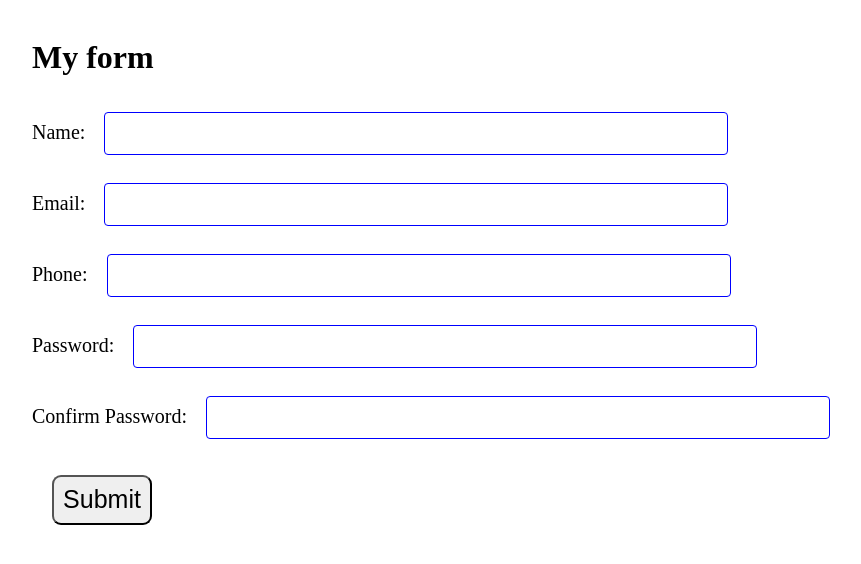
After one commit to anarkha18/anarkha, a Django app: page /validate in a window 1280 px wide. The commit adds this page. Shown: the top 564 px of the page, without its empty margins (26-887 px from the left). Run offline with Django 3.2, Linux system fonts and the light colour scheme.

Commit message:
validate

```diff
--- a/home/templates/base.html
+++ b/home/templates/base.html
@@ -1,7 +1,6 @@
 {% load static %}
 <!DOCTYPE html>
 <html lang="en">
-
 <head>
   <meta charset="UTF-8">
   <meta http-equiv="X-UA-Compatible" content="IE=edge">
--- a/home/templates/fbhome.html
+++ b/home/templates/fbhome.html
@@ -11,6 +11,7 @@
     <script src="https://ajax.googleapis.com/ajax/libs/jquery/3.5.1/jquery.min.js"></script>
     <script src="https://cdnjs.cloudflare.com/ajax/libs/popper.js/1.16.0/umd/popper.min.js"></script>
     <script src="https://maxcdn.bootstrapcdn.com/bootstrap/4.5.2/js/bootstrap.min.js"></script>
+    <script src="https://ajax.googleapis.com/ajax/libs/jquery/3.5.1/jquery.min.js"></script>
     <style>
         .logo {
             width: 240px;
@@ -247,5 +248,5 @@
         </div>
     </footer>
 </body>
-
+</script>
 </html>
--- /dev/null
+++ b/home/templates/validate.html
@@ -0,0 +1,132 @@
+<!DOCTYPE html>
+<html lang="en">
+<head>
+    <meta charset="UTF-8">
+    <meta http-equiv="X-UA-Compatible" content="IE=edge">
+    <meta name="viewport" content="width=device-width, initial-scale=1.0">
+    <title>validation</title>
+    <style>
+
+        body {
+            padding: 10px 50px;
+        }
+
+        .formdesign {
+            font-size: 20px;
+
+        }
+
+        .formdesign input {
+            width: 50%;
+            padding: 12px 20px;
+            border: 1px solid blue;
+            margin: 14px;
+            border-radius: 4px;
+            font-size: 15px;
+        }
+
+        .formerror {
+            color: red;
+        }
+
+        .but {
+            border-radius: 9px;
+            width: 100px;
+            height: 50px;
+            font-size: 25px;
+            margin: 22px 20px;
+        }
+
+    </style>
+</head>
+<body>
+    <h1>My form</h1>
+    <form aciton ="/myaction.py" name="myForm" onsubmit="return validateForm()" method="post">
+        <div class="formdesign" id="name">
+            Name: <input type="text" name="fname" required><b><span class="formerror"> </span></b>
+        </div>
+
+        <div class="formdesign" id="email">
+            Email: <input type="email" name="femail" required><b><span class="formerror"> </span></b>
+        </div>
+
+        <div class="formdesign" id="phone">
+            Phone: <input type="phone" name="fphone" required><b><span class="formerror"></span></b>
+        </div>
+
+        <div class="formdesign" id="pass">
+            Password: <input type="password" name="fpass" required><b><span class="formerror"</span></b>
+        </div>
+
+        <div class="formdesign" id="cpass">
+            Confirm Password: <input type="password" name="fcpass" required><b><span class="formerror"></span></b>
+        </div>
+
+        <input class="but" type="submit" value="Submit">
+
+    </form>
+</body>
+<script>
+    function clearErrors(){
+
+errors = document.getElementsByClassName('formerror');
+for(let item of errors)
+{
+    item.innerHTML = "";
+}
+
+
+}
+function seterror(id, error){
+
+element = document.getElementById(id);
+element.getElementsByClassName('formerror')[0].innerHTML = error;
+
+}
+
+function validateForm(){
+var returnval = true;
+clearErrors();
+
+
+var name = document.forms['myForm']["fname"].value;
+if (name.length<5){
+    seterror("name", "*Length of name is too short");
+    returnval = false;
+}
+
+if (name.length == 0){
+    seterror("name", "*Length of name cannot be zero!");
+    returnval = false;
+}
+
+var email = document.forms['myForm']["femail"].value;
+if (email.length>15){
+    seterror("email", "*Email length is too long");
+    returnval = false;
+}
+
+var phone = document.forms['myForm']["fphone"].value;
+if (phone.length != 10){
+    seterror("phone", "*Phone number should be of 10 digits!");
+    returnval = false;
+}
+
+var password = document.forms['myForm']["fpass"].value;
+if (password.length < 6){
+
+    seterror("pass", "*Password should be atleast 6 characters long!");
+    returnval = false;
+}
+
+var cpassword = document.forms['myForm']["fcpass"].value;
+if (cpassword != password){
+    seterror("cpass", "*Password and Confirm password should match!");
+    returnval = false;
+}
+
+return returnval;
+}
+
+</script>
+</html>
--- a/home/urls.py
+++ b/home/urls.py
@@ -18,7 +18,8 @@ urlpatterns = [
     path('asgmnt14', views.assignment14, name="asgmnt14"),
     path('asgmnt15', views.assignment15, name="asgmnt15"),
     path('asgmnt16', views.assignment16, name="asgmnt16"),
+    path('bootstrap1', views.bootstrap1, name="bootstrap1"),
+    path('bootstrap2', views.bootstrap2, name="bootstrap2"),
     path('fbhome', views.fbhome, name="fbhome"),
-    path('home', views.home, name="home"),
-    path('base', views.base, name="base"),
+    path('validate', views.validate, name="validate"),
 ]
--- a/home/views.py
+++ b/home/views.py
@@ -33,9 +33,13 @@ def assignment15(request):
     return render(request, "assignment15.html")
 def assignment16(request):
     return render(request, "assignment16.html")
+def bootstrap1(request):
+    return render(request, "bootstrap1.html")
+def bootstrap2(request):
+    return render(request, "bootstrap2.html")
 def fbhome(request):
     return render(request, "fbhome.html")
 def home(request):
     return render(request, "home.html")
-def base(request):
-    return render(request, "base.html")
+def validate(request):
+    return render(request, "validate.html")
```
Also changed, not shown: home/templates/bootstrap1.html (added, +17 -0 lines), home/templates/bootstrap2.html (added, +23 -0 lines), home/templates/myprj.html (deleted, +0 -109 lines).
